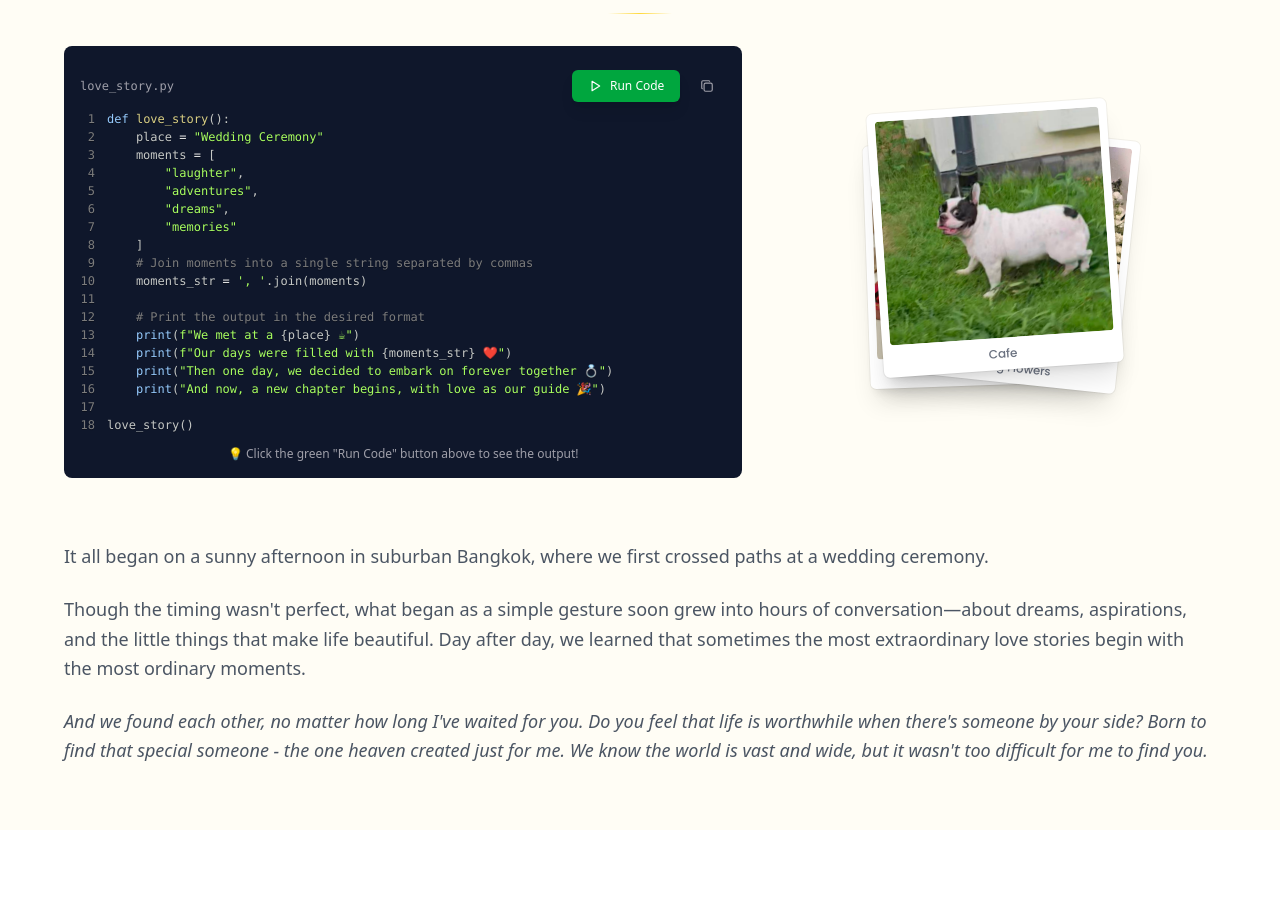
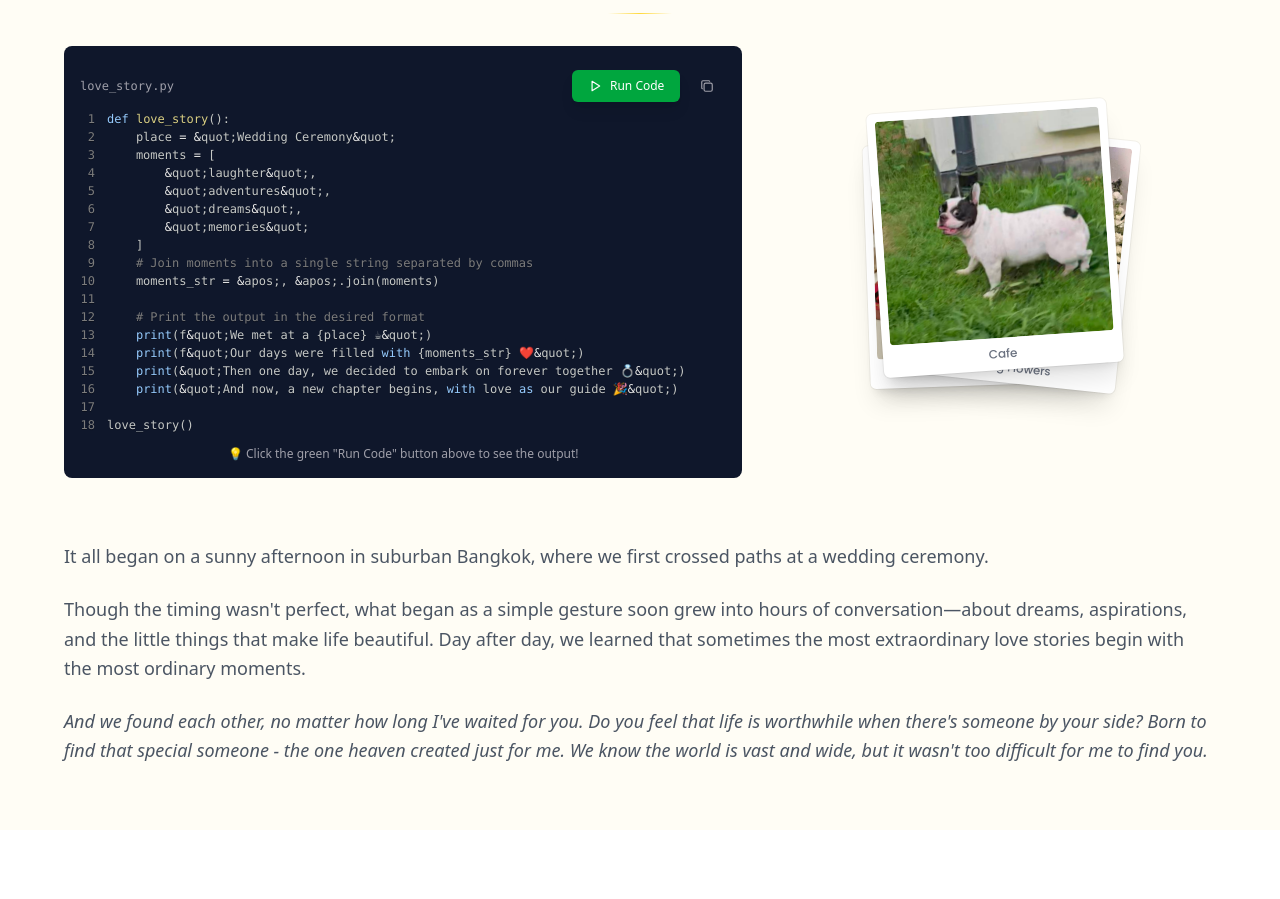
Before and after one commit to techbiz-solution/wedding-singlepage, a Next.js app: page / in a window 1280 px wide. Shown: the part 1169-2068 px from the top of the page. Built offline with nearby package versions, Linux system fonts and the light colour scheme.

Commit message:
fix bug qoutes

```diff
--- a/src/components/OurStory.tsx
+++ b/src/components/OurStory.tsx
@@ -117,21 +117,21 @@ const OurStory = () => {
   ];
 
   const loveStoryCode = `def love_story():
-    place = "Wedding Ceremony"
+    place = &quot;Wedding Ceremony&quot;
     moments = [
-        "laughter",
-        "adventures",
-        "dreams",
-        "memories"
+        &quot;laughter&quot;,
+        &quot;adventures&quot;,
+        &quot;dreams&quot;,
+        &quot;memories&quot;
     ]
     # Join moments into a single string separated by commas
-    moments_str = ', '.join(moments)
+    moments_str = &apos;, &apos;.join(moments)
 
     # Print the output in the desired format
-    print(f"We met at a {place} ☕")
-    print(f"Our days were filled with {moments_str} ❤️")
-    print("Then one day, we decided to embark on forever together 💍")
-    print("And now, a new chapter begins, with love as our guide 🎉")
+    print(f&quot;We met at a {place} ☕&quot;)
+    print(f&quot;Our days were filled with {moments_str} ❤️&quot;)
+    print(&quot;Then one day, we decided to embark on forever together 💍&quot;)
+    print(&quot;And now, a new chapter begins, with love as our guide 🎉&quot;)
 
 love_story()`;
 
```
